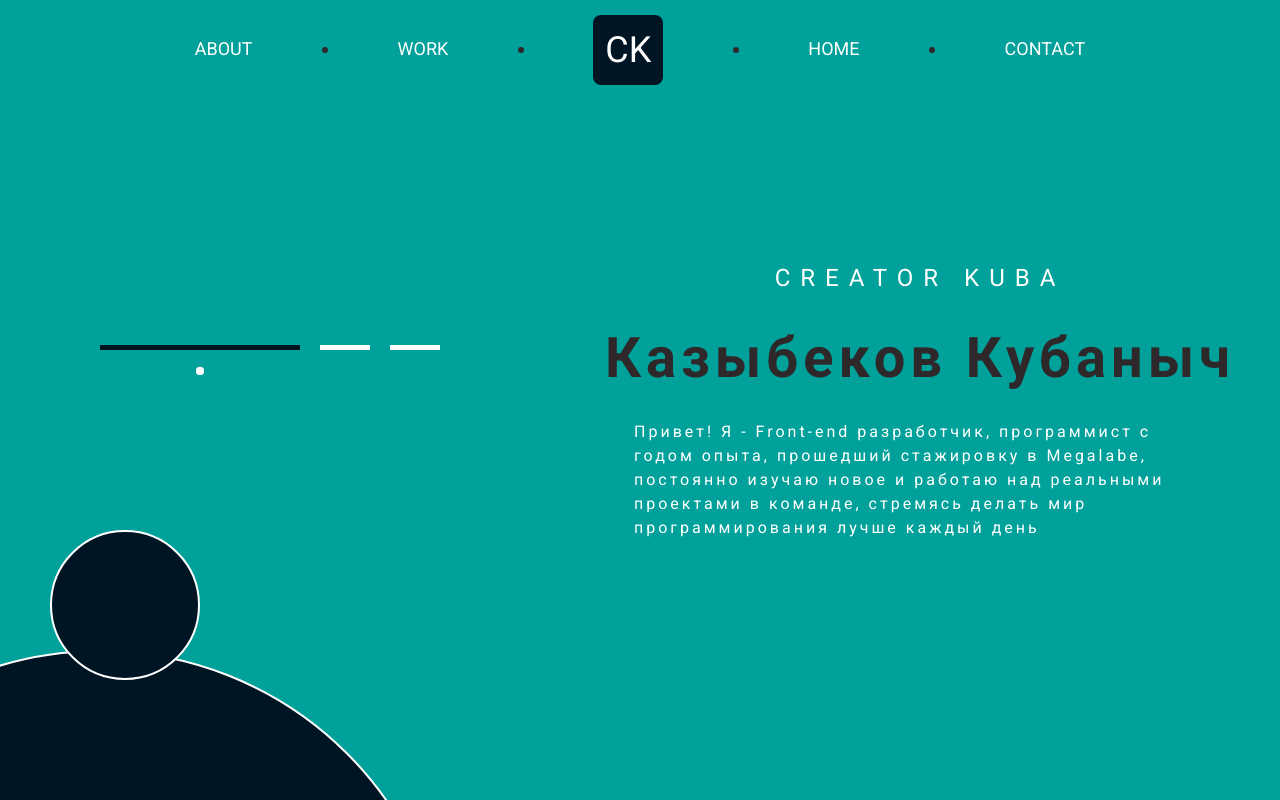
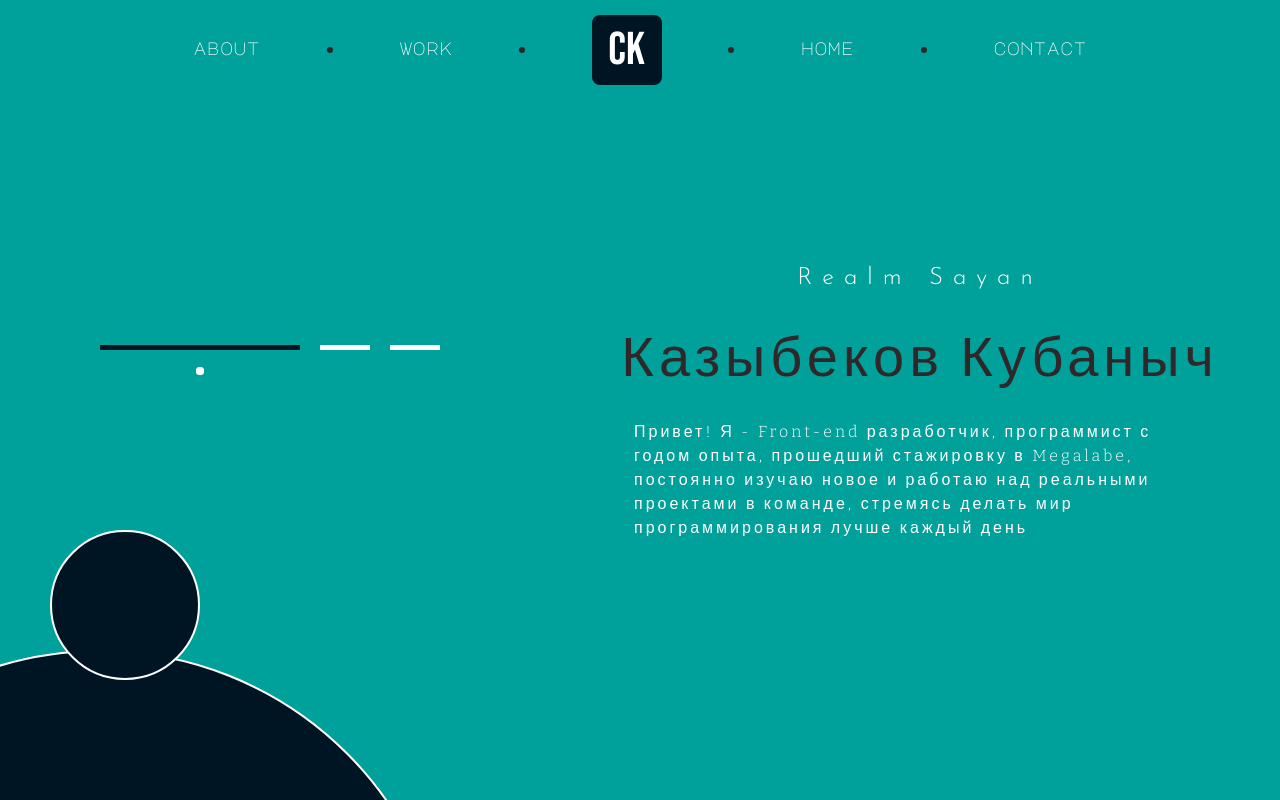
Before and after one commit to Diligen1/-PORTFOLIO-, a Next.js app: page /about in a window 1280 px wide. Built offline with nearby package versions, Linux system fonts and the light colour scheme.

Commit message:
finished portfolio

```diff
--- a/src/components/about/allabout.tsx
+++ b/src/components/about/allabout.tsx
@@ -2,6 +2,7 @@
 import { Info, Skills, Contact } from "@/components";
 import { useState } from "react";
 import style from "@/styles/headermobile/headermobile.module.css";
+import { motion } from "framer-motion";
 
 export default function AllAbout() {
   const [activeComponent, setActiveComponent] = useState("Info");
@@ -11,7 +12,12 @@ export default function AllAbout() {
   };
   return (
     <main className="mx-auto relative">
-      <div className=" w-full h-[100vh] relative flex flex-col-reverse md:flex-row justify-center items-center gap-[20px]">
+      <motion.div
+        initial={{ opacity: 0, y: 100 }}
+        animate={{ opacity: 1, y: 0 }}
+        transition={{ delay: 2, duration: 0.6, type: "spring" }}
+        className=" w-full h-[100vh] relative flex flex-col-reverse md:flex-row justify-center items-center gap-[20px]"
+      >
         <div
           className={`${style.navigator}  z-10 w-[55%] md:w-[45%] flex flex-row justify-center items-center md:items-start gap-[20px] pb-[80px]`}
         >
@@ -39,14 +45,20 @@ export default function AllAbout() {
           {activeComponent === "Skills" && <Skills />}
           {activeComponent === "Contact" && <Contact />}
         </div>
-      </div>
-      <div
+      </motion.div>
+      <motion.div
+        initial={{ opacity: 0, scale: 0 }}
+        animate={{ opacity: 1, scale: 1 }}
+        transition={{ duration: 0.6, delay: 2.6, type: "spring" }}
         className={`hidden md:flex absolute z-[-2] left-[-250px] bottom-[-550px] w-[700px] h-[700px] rounded-[50%] bg-[var(--third-color)] border-[2px] border-[var(--text-color)]`}
-      ></div>
+      ></motion.div>
 
-      <div
+      <motion.div
+        initial={{ opacity: 0, scale: 0 }}
+        animate={{ opacity: 1, scale: 1 }}
+        transition={{ duration: 0.6, delay: 2.6, type: "spring" }}
         className={`hidden md:flex absolute z-[-1] left-[50px] bottom-[120px] w-[150px] h-[150px] rounded-[50%] bg-[var(--third-color)] border-[2px] border-[var(--text-color)]`}
-      ></div>
+      ></motion.div>
     </main>
   );
 }
--- a/src/components/about/info.tsx
+++ b/src/components/about/info.tsx
@@ -1,15 +1,32 @@
 "use client";
+import { Josefin_Sans, Bitter } from "next/font/google";
+const bitter = Bitter({
+  weight: ["200", "300", "400", "500"],
+  display: "swap",
+  subsets: ["latin", "cyrillic"],
+});
+const josefin = Josefin_Sans({
+  weight: ["200", "300", "400", "500"],
+  display: "swap",
+  subsets: ["latin"],
+});
 export default function Info() {
   return (
     <main className="mx-auto">
       <div className=" w-full h-[55vh] px-[20px] flex flex-col justify-center items-center gap-[20px] md:text-left text-center">
-        <p className="tracking-[5px] md:tracking-[10px] text-[var(--text-color)] text-[20px] md:text-[24px] font-normal ">
-          CREATOR KUBA
+        <p
+          className={`${josefin.className} tracking-[5px] md:tracking-[10px] text-[var(--text-color)] text-[20px] md:text-[24px] font-light `}
+        >
+          Realm Sayan
         </p>
-        <p className="tracking-[5px] text-[var(--second-color)] text-[32px] md:text-[56px] font-semibold  ">
+        <p
+          className={`${bitter.className} tracking-[5px]  text-[var(--second-color)] text-[32px] md:text-[56px]  `}
+        >
           Казыбеков Кубаныч
         </p>
-        <p className="px-[20px] w-[110%] md:w-[90%] font-normal text-[var(--text-color)] translate-x-0 md:tracking-[3px] ">
+        <p
+          className={` ${bitter.className} font-light  px-[20px] w-[110%] md:w-[90%]  text-[var(--text-color)] translate-x-0 md:tracking-[3px] `}
+        >
           Привет! Я - Front-end разработчик, программист с годом опыта,
           прошедший стажировку в Megalabe, постоянно изучаю новое и работаю над
           реальными проектами в команде, стремясь делать мир программирования
--- a/src/components/common/header/header.tsx
+++ b/src/components/common/header/header.tsx
@@ -2,7 +2,19 @@
 import { useState } from "react";
 import Link from "next/link";
 import { motion } from "framer-motion";
+import { Major_Mono_Display, Bebas_Neue } from "next/font/google";
 import HeaderMobile from "../headermobile/headermobile";
+const bebas = Bebas_Neue({
+  weight: ["400"],
+  display: "swap",
+  subsets: ["latin"],
+});
+const major = Major_Mono_Display({
+  weight: ["400"],
+  display: "swap",
+  subsets: ["latin"],
+});
+
 export default function Header() {
   const themes = ["base", "red", "white", "pink"];
   const [currentThemeIndex, setCurrentThemeIndex] = useState(0);
@@ -24,9 +36,9 @@ export default function Header() {
           >
             <Link
               href="/about"
-              className="text-[18px] text-[var(--text-color)] hover:text-[var(--second-color)] duration-500 text-underline"
+              className={`${major.className} text-[18px] text-[var(--text-color)] hover:text-[var(--second-color)] duration-500 text-underline`}
             >
-              ABOUT
+              about
             </Link>
           </motion.div>
           <motion.div
@@ -42,9 +54,9 @@ export default function Header() {
           >
             <Link
               href="/work"
-              className="text-[18px] text-[var(--text-color)] hover:text-[var(--second-color)] duration-500 text-underline"
+              className={`${major.className} text-[18px] text-[var(--text-color)] hover:text-[var(--second-color)] duration-500 text-underline`}
             >
-              WORK
+              work
             </Link>
           </motion.div>
           <motion.div
@@ -60,10 +72,10 @@ export default function Header() {
           >
             <div
               onClick={onClick}
-              className="cursor-pointer w-[70px] h-[70px] bg-[var(--third-color)] rounded-[8px] text-[36px] text-[var(--text-color)] flex justify-center items-center
-          hover:bg-[var(--text-color)] hover:text-[var(--background-color)] duration-500"
+              className={`${bebas.className} cursor-pointer w-[70px] h-[70px] bg-[var(--third-color)] rounded-[8px] text-[46px] text-[var(--text-color)] flex justify-center items-center
+          hover:bg-[var(--text-color)] hover:text-[var(--background-color)] duration-500`}
             >
-              CK
+              ck
             </div>
           </motion.div>
           <motion.div
@@ -79,9 +91,9 @@ export default function Header() {
           >
             <Link
               href="/"
-              className="text-[18px] text-[var(--text-color)] text-underline hover:text-[var(--second-color)] duration-500"
+              className={`${major.className} text-[18px] text-[var(--text-color)] text-underline hover:text-[var(--second-color)] duration-500`}
             >
-              HOME
+              home
             </Link>
           </motion.div>
 
@@ -98,9 +110,9 @@ export default function Header() {
           >
             <Link
               href="/contact"
-              className="text-[18px] text-[var(--text-color)] text-underline hover:text-[var(--second-color)] duration-500"
+              className={`${major.className} text-[18px] text-[var(--text-color)] text-underline hover:text-[var(--second-color)] duration-500`}
             >
-              CONTACT
+              contact
             </Link>
           </motion.div>
         </div>
--- a/src/components/home/promo/promo.tsx
+++ b/src/components/home/promo/promo.tsx
@@ -1,9 +1,14 @@
 "use client";
 import { useTypewriter, Cursor } from "react-simple-typewriter";
+import { Josefin_Sans } from "next/font/google";
 import { motion } from "framer-motion";
 import Lines from "@/components/common/animation/lines";
-import style from "@/styles/promo/promo.module.css";
 import { useState } from "react";
+const josefin = Josefin_Sans({
+  weight: ["400", "500"],
+  display: "swap",
+  subsets: ["latin"],
+});
 export default function Promo() {
   const themes = [
     "base",
@@ -44,7 +49,7 @@ export default function Promo() {
             initial={{ y: -200, opacity: 0 }}
             animate={{ y: 0, opacity: 1 }}
             transition={{ duration: 0.4, delay: 1.6, type: "spring" }}
-            className=" text-center tracking-[15px] cursor-default text-[36px] md:text-[96px] text-[var(--text-color)]"
+            className={`${josefin.className} text-center tracking-[15px] cursor-default text-[36px] md:text-[96px] text-[var(--text-color)]`}
           >
             CREATOR KUBA
           </motion.p>
@@ -52,7 +57,7 @@ export default function Promo() {
             initial={{ opacity: 0 }}
             animate={{ opacity: 1 }}
             transition={{ delay: 1.6 }}
-            className="text-[16px] md:text-[42px] text-[var(--text-color)] tracking-[10px]"
+            className={` ${josefin.className} text-[16px] md:text-[42px] text-[var(--text-color)] tracking-[10px]`}
           >
             {text}
             <span>
--- a/src/components/works/promoworks.tsx
+++ b/src/components/works/promoworks.tsx
@@ -3,6 +3,19 @@ import { useState } from "react";
 import Image from "next/image";
 import image from "../../../public/assets/img/booster.jpg";
 import image_2 from "../../../public/assets/img/travelr.jpg";
+import { motion } from "framer-motion";
+import { Josefin_Sans, PT_Sans_Narrow } from "next/font/google";
+const josefin = Josefin_Sans({
+  weight: ["300", "400", "500"],
+  display: "swap",
+  subsets: ["latin"],
+});
+const narrow = PT_Sans_Narrow({
+  weight: ["400"],
+  display: "swap",
+  subsets: ["cyrillic"],
+});
+
 export default function PromoWorks() {
   const [isHovered, setIsHovered] = useState(false);
   const [openBlockId, setOpenBlockId] = useState(null);
@@ -48,8 +61,15 @@ export default function PromoWorks() {
   return (
     <main className="mx-auto w-full min-h-screen  ">
       <div className="w-auto h-auto z-5 md:h-[100vh] flex flex-col gap-[40px] md:flex-row justify-evenly items-center pt-[20px]  md:pt-[80px]">
-        {blockDate.map((el) => (
-          <div
+        {blockDate.map((el, index) => (
+          <motion.div
+            initial={{ y: 500, opacity: 0 }}
+            animate={{ y: 0, opacity: 1 }}
+            transition={{
+              duration: 0.3,
+              delay: 1.6 + index * 0.2,
+              type: "spring",
+            }}
             key={el.id}
             className={`relative z-[5] w-[300px] bg-[var(--second-color)] duration-300 transition-all border-x-[2px] border-[var(--text-color)] overflow-hidden ${
               openBlockId === el.id ? "h-[500px]" : "h-[350px]"
@@ -84,14 +104,20 @@ export default function PromoWorks() {
                 </div>
               )}
               {openBlockId === el.id && (
-                <p className="px-[5px] text-[14px] text-center text-[var(--text-color)] pt-[20px]">
+                <p
+                  className={`${narrow.className} px-[5px] text-[16px] text-center text-[var(--text-color)] pt-[20px]`}
+                >
                   {el.text}
                 </p>
               )}
-              <p className="text-center  text-[22px] text-[var(--text-color)]">
+              <p
+                className={`${josefin.className} text-center  text-[22px] text-[var(--background-color)]`}
+              >
                 {el.title}
               </p>
-              <p className="text-center text-[var(--text-color)] text-[14px]">
+              <p
+                className={`${josefin.className} text-center text-[var(--background-color)] text-[14px]`}
+              >
                 {el.number}
               </p>
               {openBlockId === el.id && (
@@ -111,7 +137,9 @@ export default function PromoWorks() {
                   ></div>
                   <div className="flex flex-row justify-center items-center">
                     <p
-                      className={`text-[16px] tracking-[2px]  z-[5] ${
+                      className={`${
+                        narrow.className
+                      }text-[16px] tracking-[2px]  z-[5] ${
                         isHovered
                           ? "text-[var(--second-color)]"
                           : "text-[var(--text-color)]"
@@ -135,67 +163,9 @@ export default function PromoWorks() {
                 openBlockId === el.id ? "w-[60%]" : "w-1/4"
               }`}
             ></div>
-          </div>
+          </motion.div>
         ))}
       </div>
     </main>
   );
 }
-{
-  /* <div className="mt-4 text-center">
-                  <a href={el.url} target="_blank" rel="noopener noreferrer">
-                    <button className="mt-2 bg-blue-500 text-white px-4 py-2 rounded">
-                      {el.btn}
-                    </button>
-                  </a>
-                </div> */
-}
-// <div
-//                   className={` bg-transparent cursor-pointer overflow-hidden relative w-[100px] h-[30px] flex flex-row items-center`}
-//                   onMouseEnter={() => setIsHovered(true)}
-//                   onMouseLeave={() => setIsHovered(false)}
-//                 >
-//                   <div
-//                     className={` bg-[var(--third-color)] border-[var(--background-fon)] left-0 h-full border-r-[4px] transition-all duration-500 flex justify-center items-center ${
-//                       isHovered ? "w-full" : "w-[40px]"
-//                     }
-//                     ${isHovered ? "border-transparent" : ""} `}
-//                   >
-//                     <p
-//                       className={` text-[var(--background-fon)] transition-all duration-500 text-[20px] ${
-//                         isHovered ? "opacity-100" : "opacity-0"
-//                       } `}
-//                     >
-//                       ПЕРЕЙТИ
-//                     </p>
-//                   </div>
-//                   <div
-//                     className={` bg-[var(--background-fon)] absolute w-[35px] h-[35px] left-[20px] rounded-[50%] transition-all duration-500 flex justify-center items-center  ${
-//                       isHovered ? "left-[80%]" : "left-0"
-//                     }
-//                 ${
-//                   isHovered
-//                     ? "text-[var(--background-fon)]"
-//                     : "text-[var(--text-color)]"
-//                 }
-//                 ${
-//                   isHovered
-//                     ? "bg-[var(--text-color)]"
-//                     : "bg-[var(--background-fon)]"
-//                 }`}
-//                   >
-//                     <i className="fi fi-ts-angle-double-right text-[16px] h-[20px]"></i>
-//                   </div>
-//                   <p
-//                     className={` text-[var(--background-fon)] absolute text-[13px] px-[20px] left-[50px] transition-all duration-500
-//                    ${
-//                      isHovered
-//                        ? "left-[200px] transform translate-x-[140px]"
-//                        : ""
-//                    }
-//                    ${isHovered ? "opacity-0" : "opacity-100"}
-//                    `}
-//                   >
-//                     ПОСМОТРЕТЬ РАБОТЫ
-//                   </p>
-//                 </div>
```
Also changed, not shown: src/components/about/contact.tsx (+9 -2 lines), src/components/about/education.tsx (deleted, +0 -15 lines), src/components/about/skills.tsx (+12 -2 lines), src/components/contact/promoContact.tsx (+8 -2 lines).
